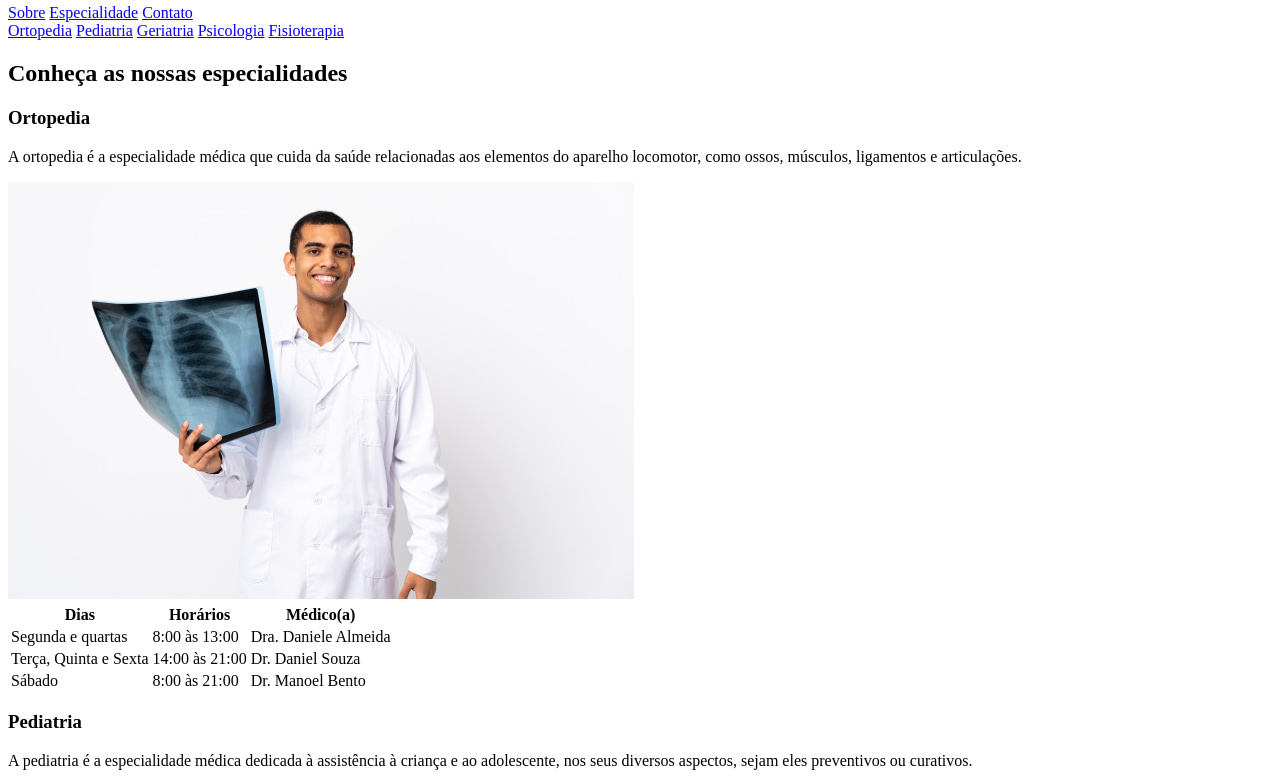
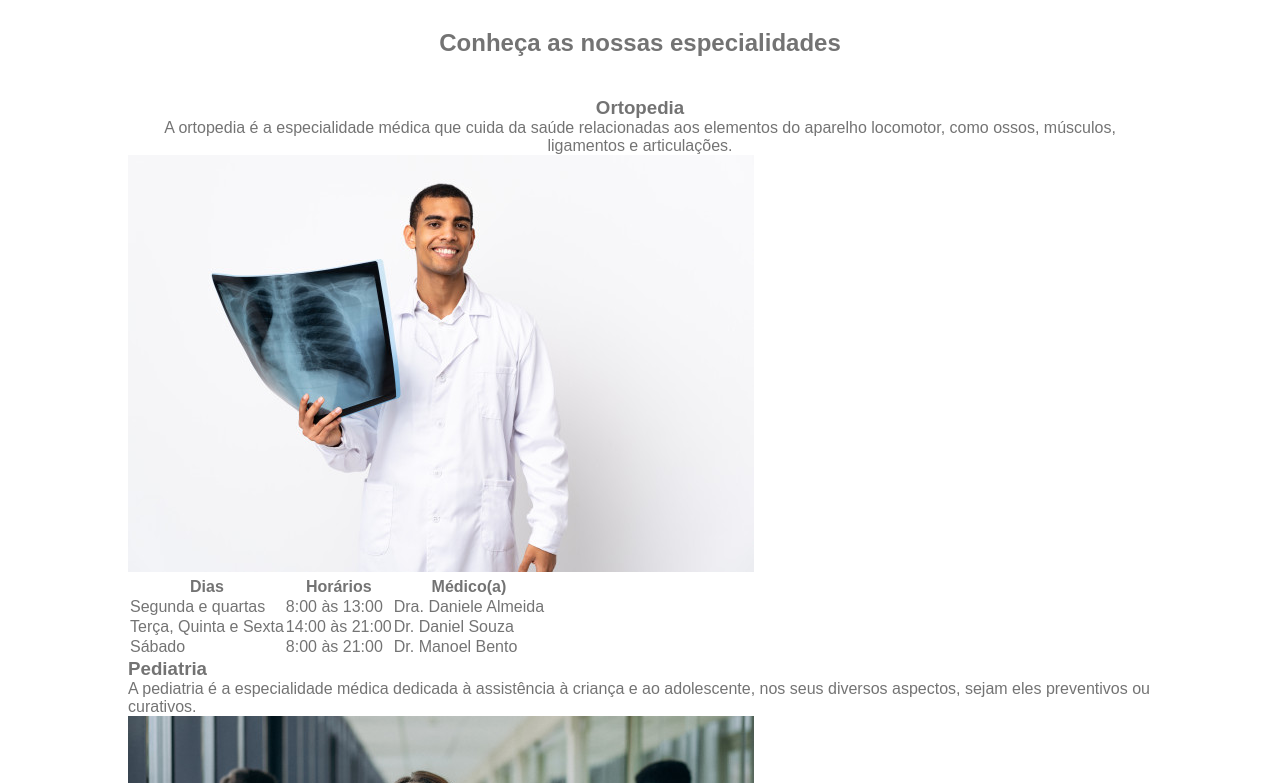
Before and after one commit to hiordanfreire/Page_Clinica_medica, a plain HTML site: page especialidades.html in a window 1280 px wide. Shown: the part 132-915 px from the top of the page. Drawn offline with Linux system fonts and the light colour scheme.

Commit message:
Criação da estrutura HTML da página de especialidades

```diff
--- a/especialidades.html
+++ b/especialidades.html
@@ -4,7 +4,10 @@
     <meta charset="UTF-8">
     <meta http-equiv="X-UA-Compatible" content="IE=edge">
     <meta name="viewport" content="width=device-width, initial-scale=1.0">
-    <title>Document</title>
+    <link rel="shortcut icon" href="assets/logo2.ico">
+    <link rel="stylesheet" href="css/stylesheet.css">
+    <link rel="stylesheet" href="css/style-especialidade.css">
+    <title>CMLife - Especialidades</title>
 </head>
 <body>
     <header class="topo-page">
@@ -17,16 +20,16 @@
                 </figure>
             </div>
             <nav class="links-navegacao">
-                <a class="links-topo" href="#sobre">Sobre</a>
+                <a class="links-topo" href="index.html#sobre">Sobre</a>
                 <a class="links-topo" href="especialidades.html">Especialidade</a>
-                <a class="links-topo" href="#contato">Contato</a>
+                <a class="links-topo" href="index.html#contato">Contato</a>
             </nav>
         </div>
     </header>
 
-    <main>
+    <main class="container">
         <section>
-          <div>
+          <div class="links-derecionados">
             <a href="#ortopedia">Ortopedia</a>
             <a href="#pediatria">Pediatria</a>
             <a href="#geriatria">Geriatria</a>
@@ -34,10 +37,10 @@
             <a href="#fisioterapia">Fisioterapia</a>
           </div>
 
-          <h1>Conheça as nossas especialidades</h1>
+          <h1 class="titulo-pagina">Conheça as nossas especialidades</h1>
         </section>
 
-        <section id="ortopedia">
+        <section id="ortopedia" class="medicos-especialistas container">
           <div>
             <h3>Ortopedia</h3>
             <p>A ortopedia é a especialidade médica que cuida da saúde relacionadas aos elementos do aparelho locomotor, como ossos, músculos, ligamentos e articulações.</p>
```
